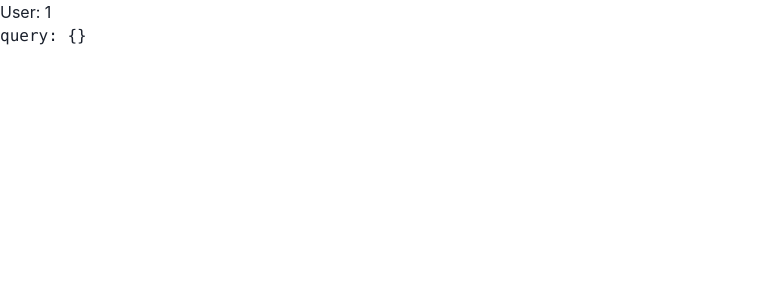
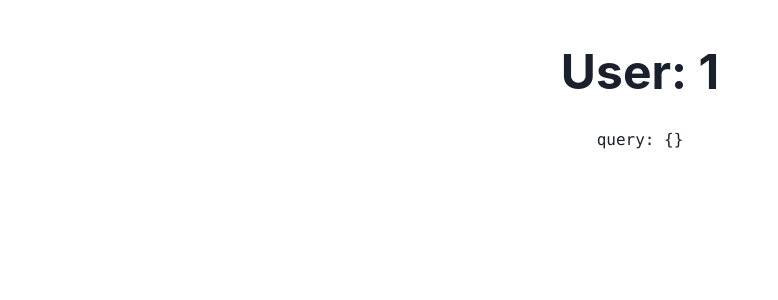
Before and after one commit to permadiwibisono/my-simple-next, a Next.js app: page /users/1 in a window 1280 px wide. Shown: the top 300 px of the page, without its empty margins (0-778 px from the left). Built offline with nearby package versions, Linux system fonts and the light colour scheme.

Commit message:
Updated ui users page

```diff
--- a/pages/users/[id].tsx
+++ b/pages/users/[id].tsx
@@ -1,14 +1,17 @@
 import { NextPage } from "next"
 import { useRouter } from "next/router"
+import { Flex, Heading } from "@chakra-ui/react"
 
 const UserPage : NextPage = () => {
   const router = useRouter()
   const { id, ...rest } = router.query
   return (
-    <>
-      <h1>User: {id}</h1>
+    <Flex flexDirection="column" alignItems="center" margin={4}>
+      <Heading as="h1" size="2xl" marginY="2rem">
+        User: {id}
+      </Heading>
       <pre>query: {JSON.stringify(rest)}</pre>
-    </>
+    </Flex>
   )
 }
 
```
